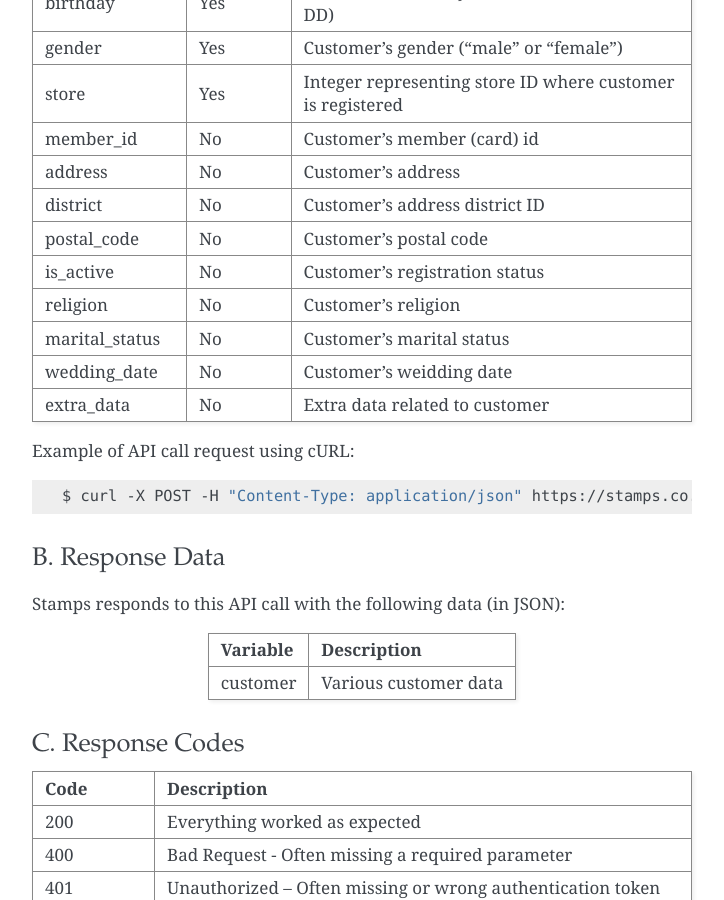
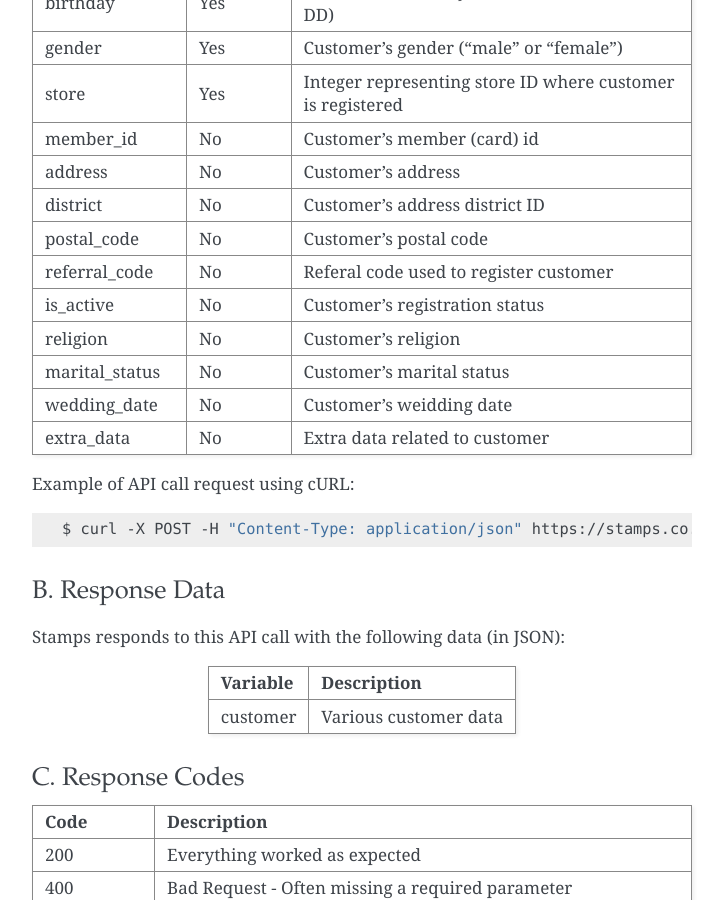
Before and after one commit to ui/stamps-api-docs, a Sphinx documentation site: the page built from source/customer_api.rst, in a window 1280 px wide and 900 px high, scrolled down 5390 px. Shown: the whole window, without its empty margins (388-1112 px from the left). Built offline with Sphinx 7.4.7, drawn with Linux system fonts in a browser that asks for light colours.

Commit message:
Add referral code to registration docs

```diff
--- a/source/customer_api.rst
+++ b/source/customer_api.rst
@@ -286,6 +286,7 @@ member_id       No          Customer's member (card) id
 address         No          Customer's address
 district        No          Customer's address district ID
 postal_code     No          Customer's postal code
+referral_code   No          Referal code used to register customer
 is_active       No          Customer's registration status
 religion        No          Customer's religion
 marital_status  No          Customer's marital status
```
